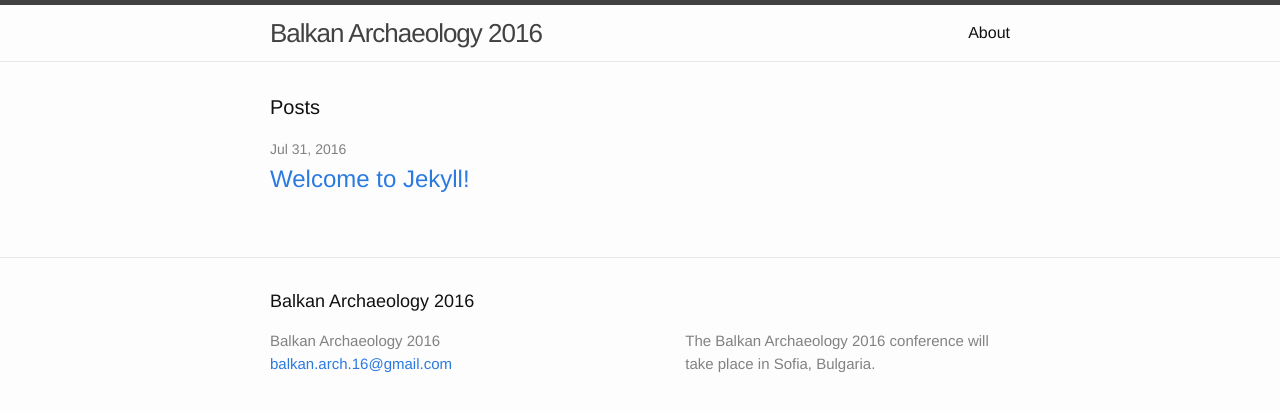
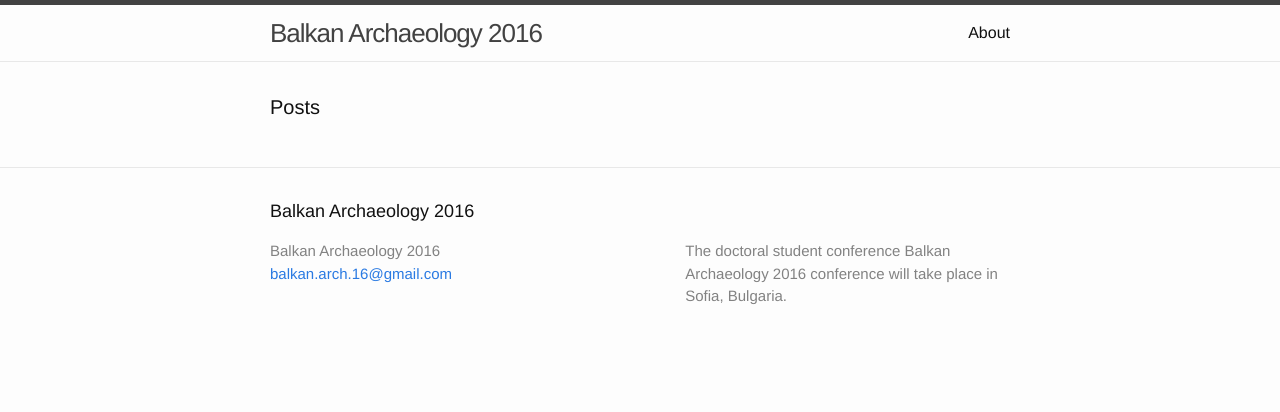
Before and after one commit to balkan-archaeology/balkan-archaeology.github.io, a Jekyll site: the page built from index.md, in a window 1280 px wide. Shown: the top 412 px of the page. Built offline with Jekyll 4.4.1, drawn with Linux system fonts in a browser that asks for light colours.

```diff
--- a/_config.yml
+++ b/_config.yml
@@ -9,7 +9,8 @@
 title: Balkan Archaeology 2016
 email: balkan.arch.16@gmail.com
 description: > # this means to ignore newlines until "baseurl:"
-  The Balkan Archaeology 2016 conference will take place in Sofia, Bulgaria.
+  The doctoral student conference Balkan Archaeology 2016 conference will
+  take place in Sofia, Bulgaria.
 baseurl: "" # the subpath of your site, e.g. /blog
 url: "http://yourdomain.com" # the base hostname & protocol for your site
 
```
Also changed, not shown: _posts/2016-08-01-welcome-to-jekyll.markdown (deleted, +0 -25 lines), images/background.jpg (added).
